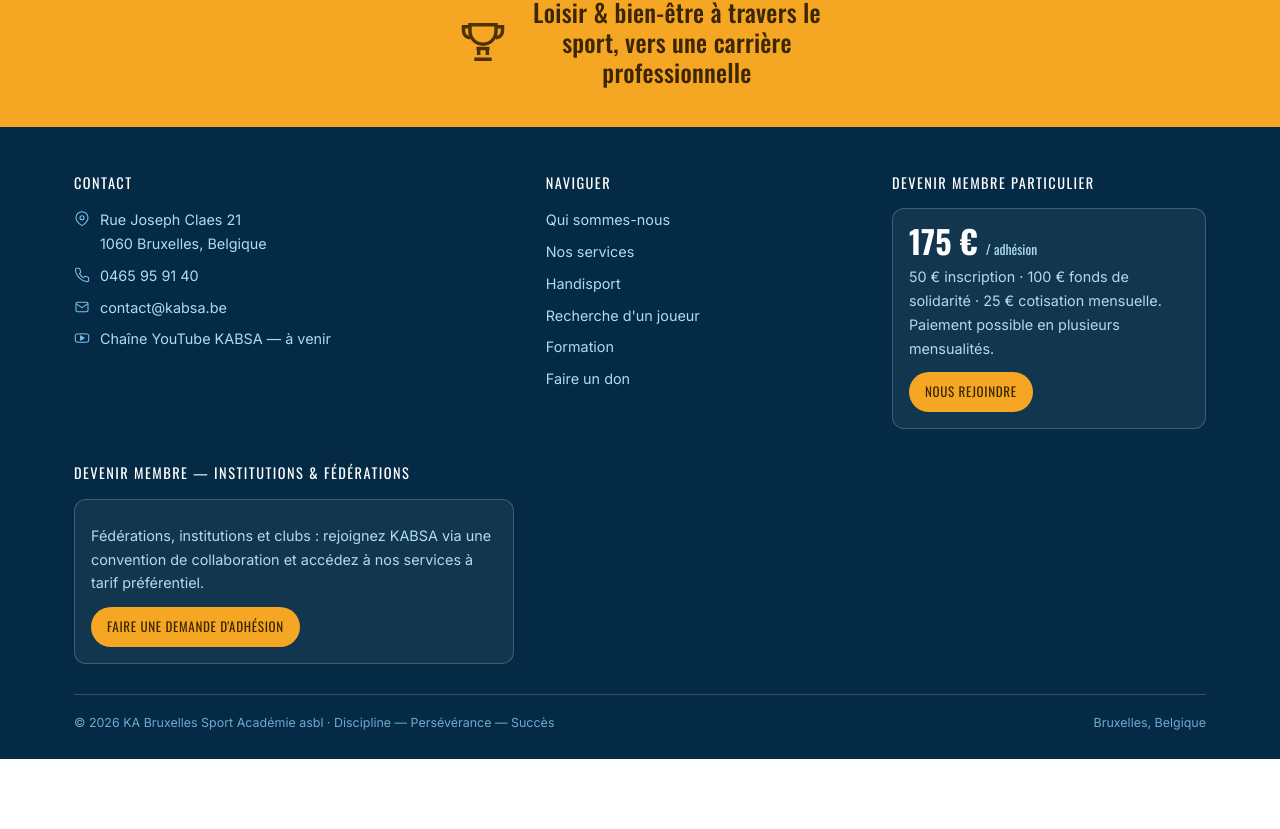
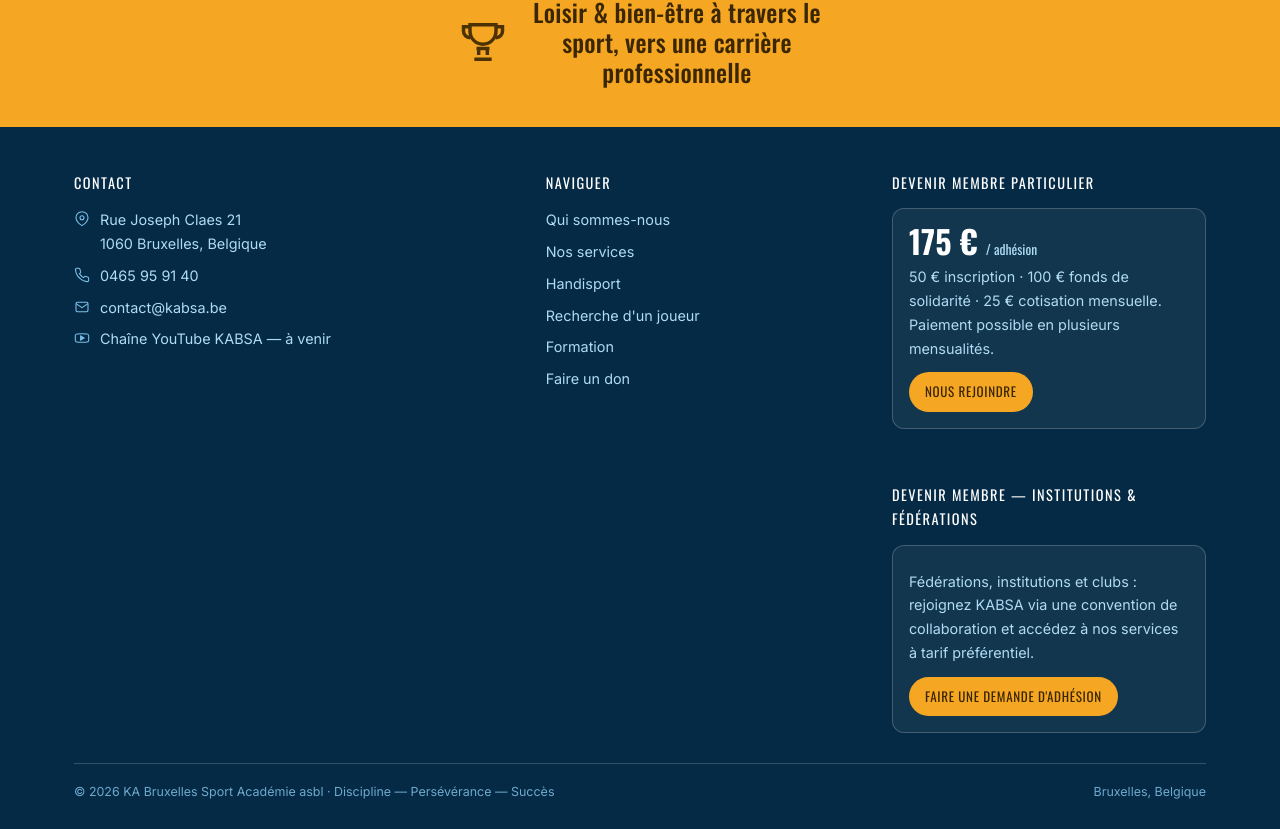
Before and after one commit to yvesnet9/kabsa, a Next.js app: page / in a window 1280 px wide. Shown: the part 3789-4618 px from the top of the page. Before the commit the page ends 4548 px from the top, so only its background shows below. Built offline with nearby package versions, Linux system fonts and the light colour scheme.

Commit message:
Footer : 2 cartes membre (particulier + institutions) alignees a droite

```diff
--- a/components/kabsa-home.css
+++ b/components/kabsa-home.css
@@ -209,3 +209,20 @@
 @media (max-width: 640px) {
   .kabsa .rf-grid { grid-template-columns: 1fr; }
 }
+
+.kabsa .svc.highlight{background:var(--orange-600);border-color:#fff;color:#3A2600;font-weight:600;box-shadow:0 0 0 2px rgba(255,255,255,.6),0 6px 18px rgba(245,166,35,.5);font-size:1rem}
+.kabsa .svc.highlight:hover{background:var(--orange-700);color:#fff;transform:translateX(3px)}
+.kabsa .like-btn.liked{opacity:.85;cursor:default}
+.kabsa .like-btn.liked:hover{transform:none;background:rgba(255,255,255,.1);border-color:rgba(255,255,255,.25)}
+
+/* ===== Footer : regrouper les 2 cartes "Devenir membre" dans la colonne de droite ===== */
+.kabsa footer .fgrid {
+  align-items: start;
+}
+.kabsa footer .fgrid > div:nth-child(3),
+.kabsa footer .fgrid > div:nth-child(4) {
+  grid-column: 3;
+}
+.kabsa footer .fgrid > div:nth-child(4) {
+  margin-top: 22px;
+}
```
